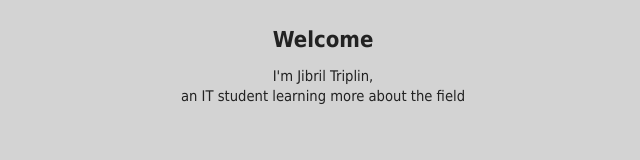
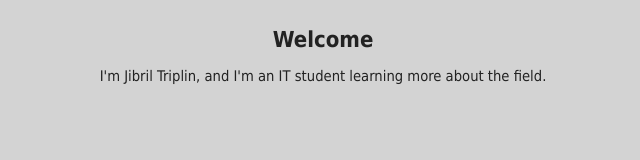
Before and after one commit to Jaleel5/Jaleel5.github.io, a plain HTML site: page homepage.html in a window 1280 px wide. Shown: the whole page, without its empty margins (317-957 px from the left). Drawn offline with nearby package versions, Linux system fonts and the light colour scheme.

Commit message:
Update homepage.html
formatting on about

```diff
--- a/homepage.html
+++ b/homepage.html
@@ -9,7 +9,7 @@
 <body>
 <section class="home">
   <h1 class="home">Welcome</h1>
-  <p id="about">I'm Jibril Triplin, <br>an IT student learning more about the field</p>
+  <p id="about">I'm Jibril Triplin, and I'm an IT student learning more about the field.</p>
 </section>
 
 <script src="https://cdn.jsdelivr.net/npm/bootstrap@5.3.8/dist/js/bootstrap.bundle.min.js" integrity="sha384-FKyoEForCGlyvwx9Hj09JcYn3nv7wiPVlz7YYwJrWVcXK/BmnVDxM+D2scQbITxI" crossorigin="anonymous"></script>
```
